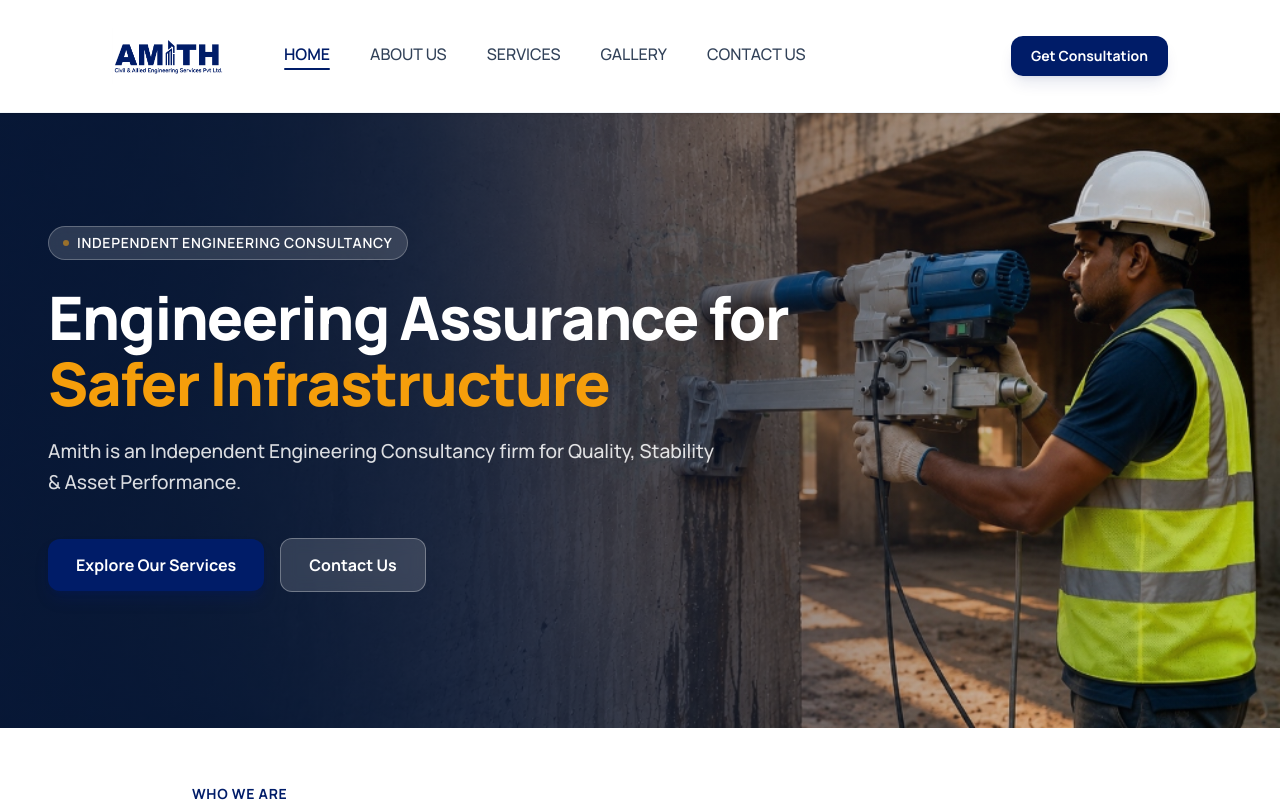
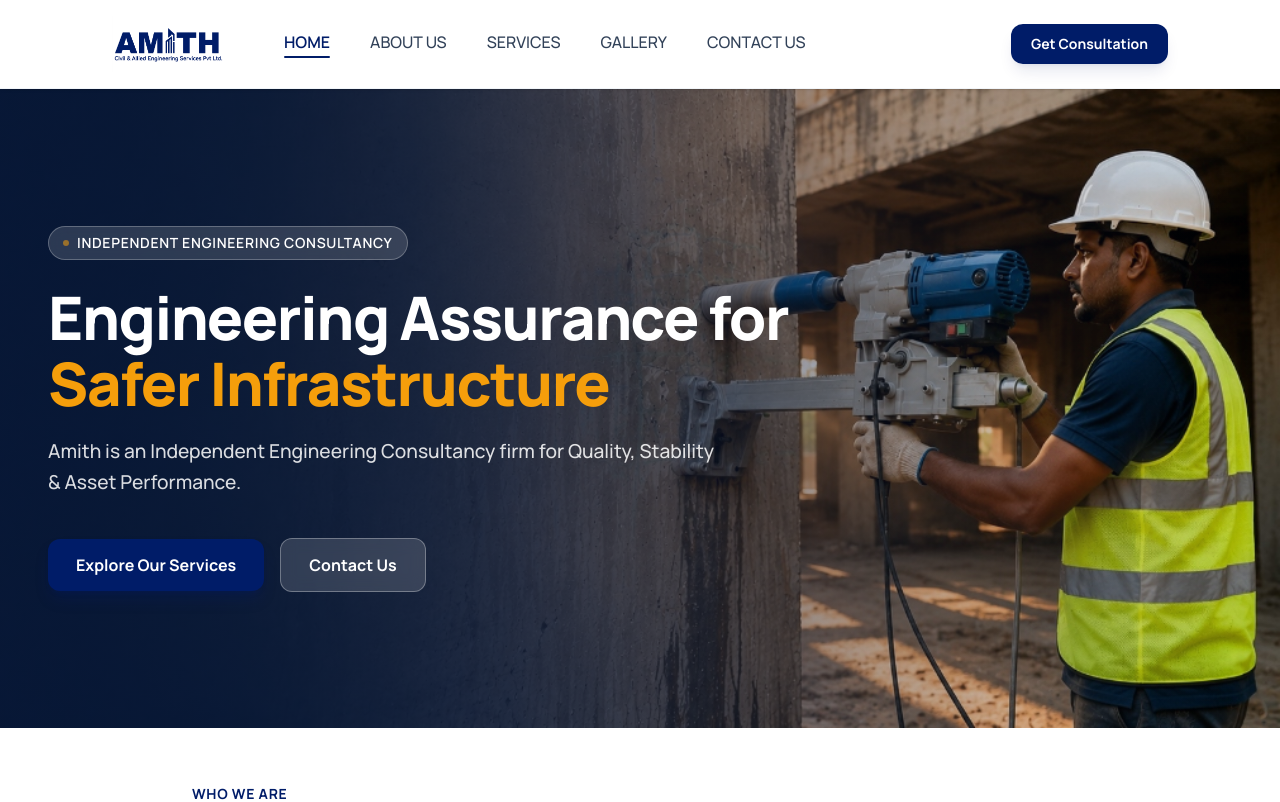
Before and after one commit to vicky007111/AMITH_REDESIGN, a Next.js app: page / in a window 1280 px wide. Shown: the top 802 px of the page. Built offline with nearby package versions, Linux system fonts and the light colour scheme; some icons are missing.

Commit message:
fix: navbar height + spacing

```diff
--- a/src/app/components/Layout/Header/index.tsx
+++ b/src/app/components/Layout/Header/index.tsx
@@ -63,7 +63,7 @@ const Header: React.FC = () => {
     >
       <div
         className={`container mx-auto max-w-6xl flex items-center justify-between xl:gap-15 gap-10 duration-300 px-4 sm:px-6 md:px-8 lg:px-12 ${
-          sticky ? "py-3" : "py-6"
+          sticky ? "py-1.5" : "py-3"
         }`}
       >
         <Logo />
```
